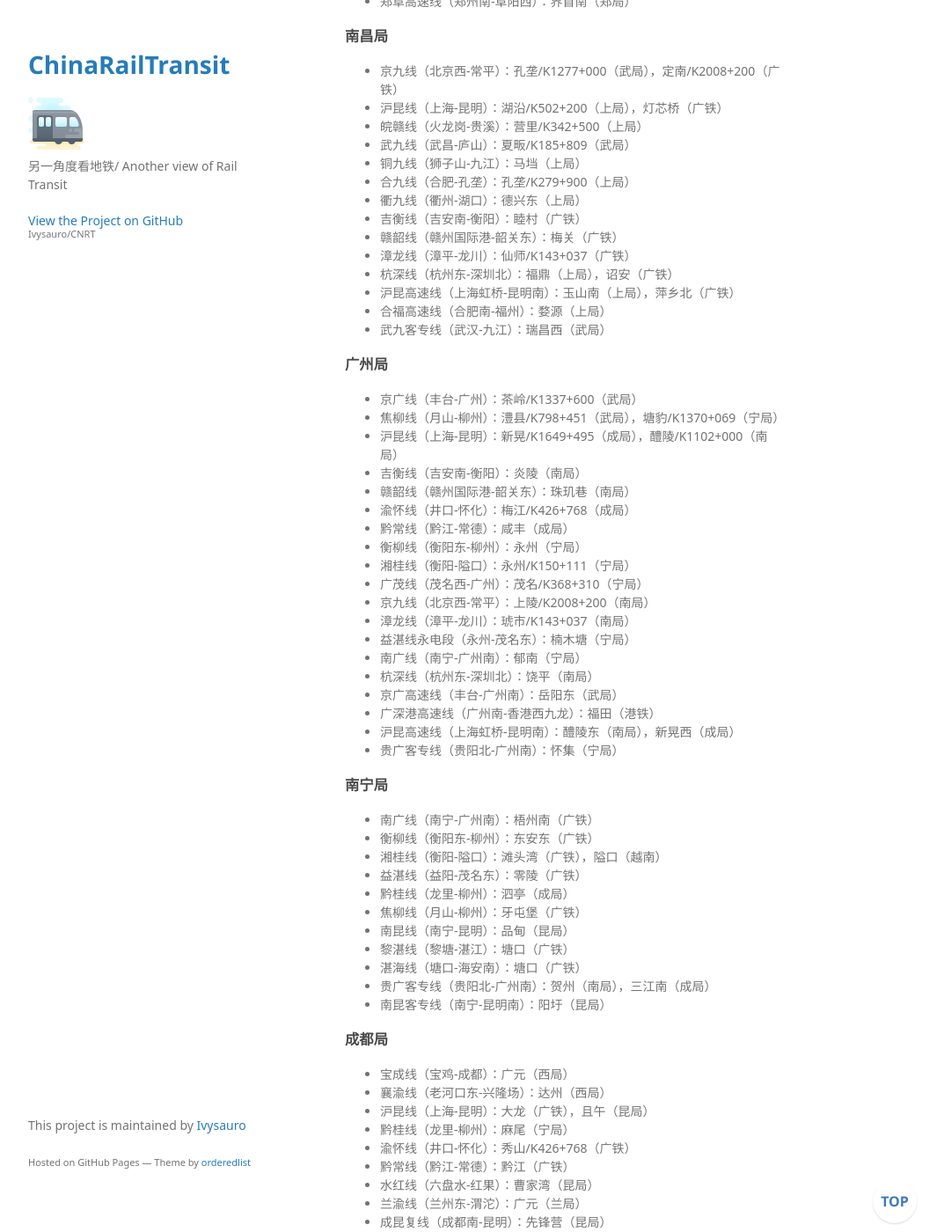
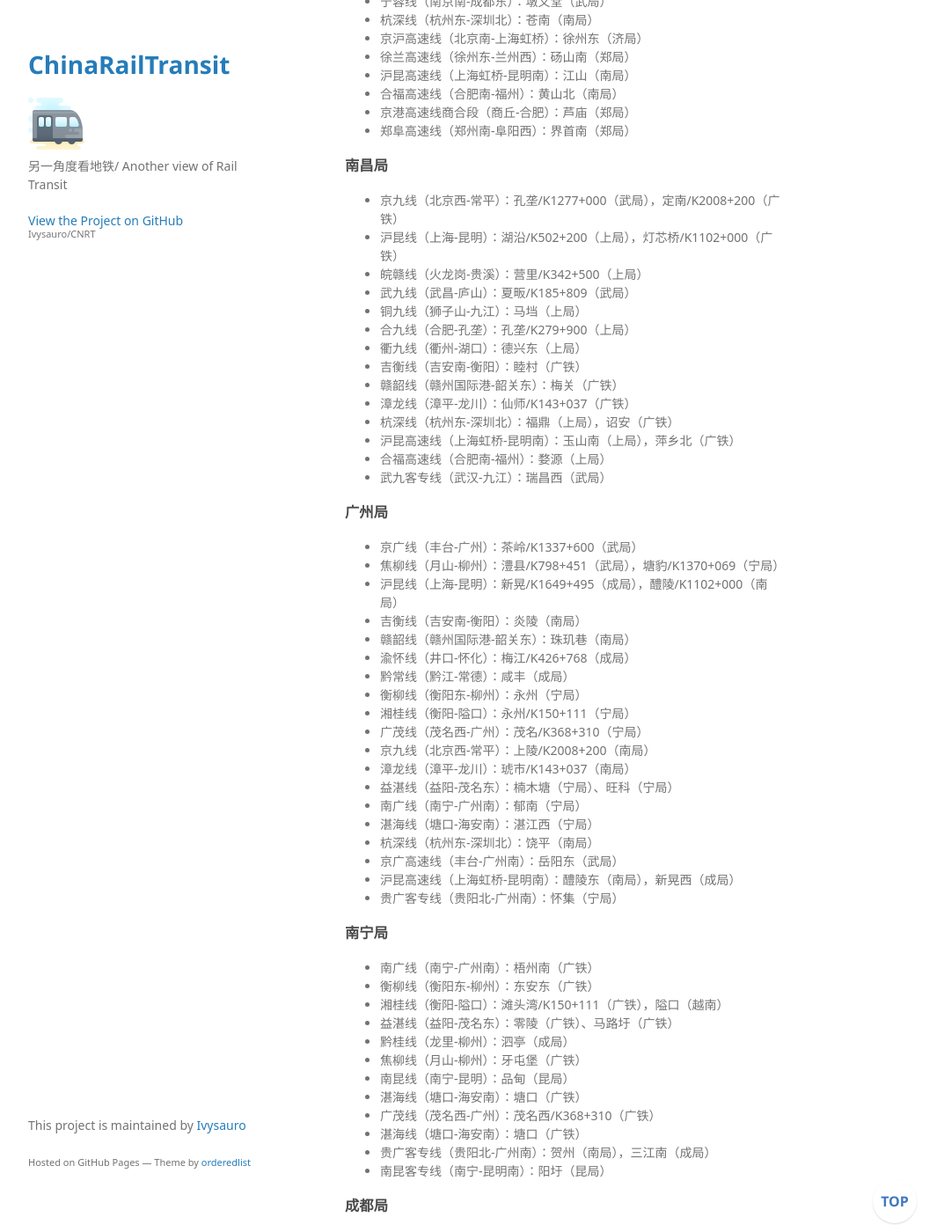
Before and after one commit to Ivysauro/CNRT, a Jekyll site: the page built from data/FRA.md, in a window 1280 px wide and 1400 px high, scrolled down 4878 px. Shown: the whole window at 88% size, without its empty margins (178-1251 px from the left). Built offline with Jekyll 4.4.1, drawn with Linux system fonts in a browser that asks for light colours; some web fonts are replaced; our own code applies the rules of GitHub Pages for plain Markdown files; a script that is not in the unit is left out; some of the changed text lies outside the part shown.

Commit message:
🍊更新数据
更正大量错误

```diff
--- a/data/FRA.md
+++ b/data/FRA.md
@@ -46,7 +46,7 @@
 - 京哈线（北京-哈尔滨）：山海关/K312+498（京局），蔡家沟（哈局）
 - 平齐线（四平-齐齐哈尔）：街基（哈局）
 - 拉滨线（拉法-香坊）：杜家（哈局）
-- 通让线（通辽-大庆西）：立志（哈局）
+- 通让线（通辽-大庆西）：太阳升（哈局）
 - 图佳线（图们-佳木斯）：鹿道（哈局）
 - 伊阿线（伊敏-阿尔山）：阿尔山（哈局）
 - 津山线（南仓-山海关）：山海关（京局）
@@ -54,6 +54,7 @@
 - 锦承线（锦州-上板城）：杨树岭/K335+000（京局）
 - 长旅线（长岭子-旅顺西）：长岭子（济局）
 - 集通线（贲红-通辽）：通辽（呼局）
+- 锡乌线（锡林浩特-乌兰浩特）：海彦呼都格（呼局）
 - 梅集线（梅河口-集安）：集安（朝鲜）
 - 沈丹线（苏家屯-丹东）：丹东（朝鲜）
 - 京哈高速线（北京朝阳-哈尔滨西）：牛河梁（京局），扶余北（哈局）
@@ -71,6 +72,8 @@
 - 京原线（石景山南-原平）：大涧/K234+000（太局）
 - 石太线（石家庄-太原）：赛鱼/K117+000（太局）
 - 大秦线（韩家岭-柳村南）：秦皇岛（太局）
+- 迁曹线（迁安北-曹妃甸北）：曹妃甸北（太局）
+- 蓟港线（蓟县西-天津港）：蓟州北（太局）
 - 唐包线（曹妃甸北-包头）：小蒜沟（呼局）
 - 京沪高速线（北京南-上海虹桥）：德州东（济局）
 - 京哈高速线（北京朝阳-哈尔滨西）：平泉北（沈局）
@@ -87,6 +90,8 @@
 - 侯月线（侯马北-盘谷寺）：端氏/K147+300（郑局）
 - 太焦线（修文-月山）：虒亭/K190+700（郑局）
 - 京原线（石景山南-原平）：灵丘/K234+000（京局）
+- 迁曹线（迁安北-曹妃甸北）：滦南（京局）
+- 蓟港线（蓟县西-天津港）：蓟县西（京局）
 - 京包线（昌平-台阁木）：古店/K380+500（呼局），柴沟堡/K225+000（京局）
 - 大秦线（韩家岭-柳村南）：后营（京局），秦皇岛东（京局）
 - 太中线（太原南-中卫）：柳林南（西局）
@@ -100,7 +105,9 @@
 - 包兰线（包头-兰州）：乌海西/K423+000（兰局）
 - 集二线（集宁南-二连）：二连（蒙古）
 - 集通线（贲红-通辽）：通辽北（沈局）
+- 锡乌线（锡林浩特-乌兰浩特）：包门陶勒盖（沈局）
 - 唐包线（曹妃甸北-包头）：友谊水库（京局）
+- 临哈线（临河-哈密东）：明水（乌局）
 - 包西线（包头-新丰镇）：新街/K176+923（西局）
 - 京包客专线（北京北-包头西）：兴和北（京局）
 
@@ -189,7 +196,7 @@
 
 ### 南昌局
 - 京九线（北京西-常平）：孔垄/K1277+000（武局），定南/K2008+200（广铁）
-- 沪昆线（上海-昆明）：湖沿/K502+200（上局），灯芯桥（广铁）
+- 沪昆线（上海-昆明）：湖沿/K502+200（上局），灯芯桥/K1102+000（广铁）
 - 皖赣线（火龙岗-贵溪）：营里/K342+500（上局）
 - 武九线（武昌-庐山）：夏畈/K185+809（武局）
 - 铜九线（狮子山-九江）：马垱（上局）
@@ -216,23 +223,24 @@
 - 广茂线（茂名西-广州）：茂名/K368+310（宁局）
 - 京九线（北京西-常平）：上陵/K2008+200（南局）
 - 漳龙线（漳平-龙川）：琥市/K143+037（南局）
-- 益湛线永电段（永州-茂名东）：楠木塘（宁局）
+- 益湛线（益阳-茂名东）：楠木塘（宁局）、旺科（宁局）
 - 南广线（南宁-广州南）：郁南（宁局）
+- 湛海线（塘口-海安南）：湛江西（宁局）
 - 杭深线（杭州东-深圳北）：饶平（南局）
 - 京广高速线（丰台-广州南）：岳阳东（武局）
-- 广深港高速线（广州南-香港西九龙）：福田（港铁）
 - 沪昆高速线（上海虹桥-昆明南）：醴陵东（南局），新晃西（成局）
 - 贵广客专线（贵阳北-广州南）：怀集（宁局）
 
 ### 南宁局
 - 南广线（南宁-广州南）：梧州南（广铁）
 - 衡柳线（衡阳东-柳州）：东安东（广铁）
-- 湘桂线（衡阳-隘口）：滩头湾（广铁），隘口（越南）
-- 益湛线（益阳-茂名东）：零陵（广铁）
+- 湘桂线（衡阳-隘口）：滩头湾/K150+111（广铁），隘口（越南）
+- 益湛线（益阳-茂名东）：零陵（广铁）、马路圩（广铁）
 - 黔桂线（龙里-柳州）：泗亭（成局）
 - 焦柳线（月山-柳州）：牙屯堡（广铁）
 - 南昆线（南宁-昆明）：品甸（昆局）
-- 黎湛线（黎塘-湛江）：塘口（广铁）
+- 湛海线（塘口-海安南）：塘口（广铁）
+- 广茂线（茂名西-广州）：茂名西/K368+310（广铁）
 - 湛海线（塘口-海安南）：塘口（广铁）
 - 贵广客专线（贵阳北-广州南）：贺州（南局），三江南（成局）
 - 南昆客专线（南宁-昆明南）：阳圩（昆局）
@@ -271,13 +279,14 @@
 - 太中线（太原-中卫）：定边（西局）
 - 西平线（茂陵-平凉南）：长庆桥（西局）
 - 兰渝线（兰州东-渭沱）：羊木（成局）
-- 徐兰高速线（徐州东-兰州西）：天水南（西局）
+- 徐兰高速线（徐州东-兰州西）：东岔（西局）
 - 兰新客专线（兰州西-乌鲁木齐）：陈家湾西（青藏）、军马场（青藏）、柳沟南（乌局）
 - 西银客专线（西安北-银川）：宁县（西局）
 
 ### 乌鲁木齐局
 - 兰新线（兰州-阿拉山口）：安北/K985+500（兰局）
 - 格库线（格尔木南-库尔勒）：依吞布拉克（青藏）
+- 临哈线（临河-哈密东）：梧桐水（呼局）
 - 兰新客专线（兰州西-乌鲁木齐）：石板墩南（兰局）
 
 ### 青藏公司
```
Also changed, not shown: other parts of data/FRA.md (+2 -2 lines).
